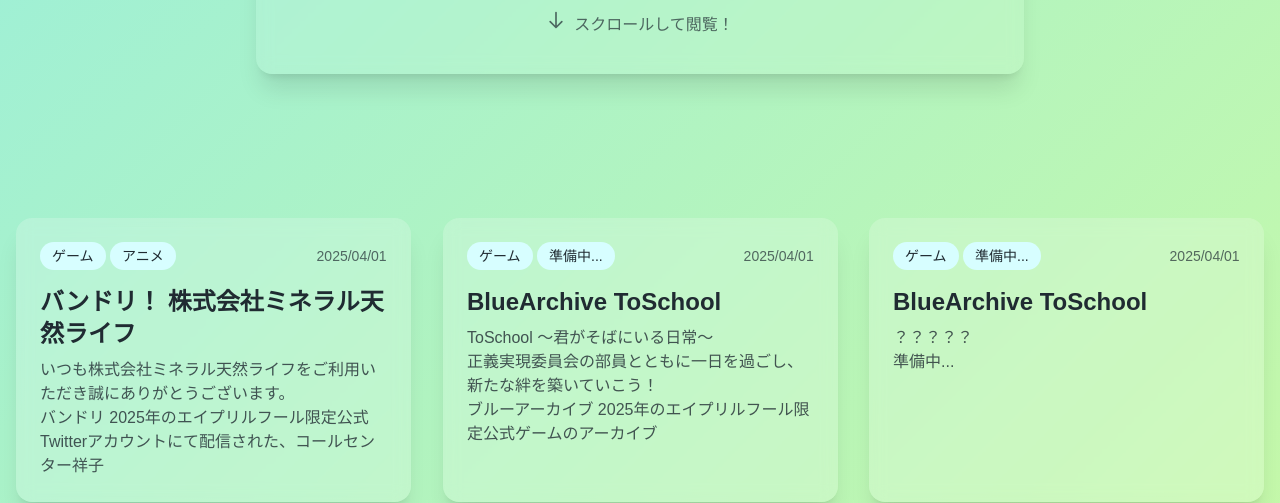
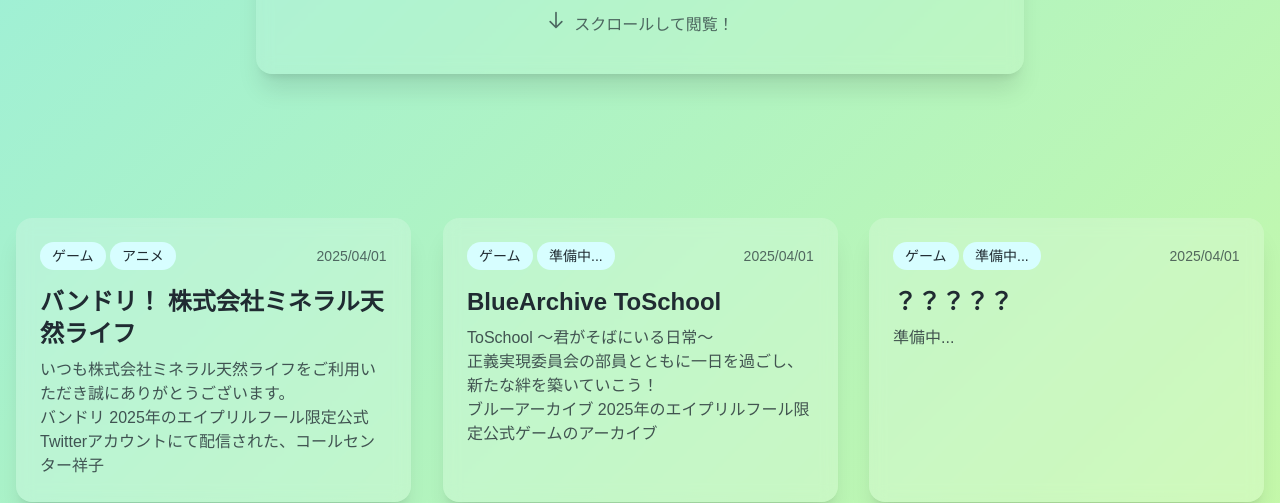
Before and after one commit to kuwacom/MemoryArchive, a plain HTML site: page archive/index.html in a window 1280 px wide. Shown: the part 462-965 px from the top of the page. Drawn offline with nearby package versions, Linux system fonts and the light colour scheme; a web font is replaced by a local one.

Commit message:
fix: 記入ミスを修正

```diff
--- a/archive/index.html
+++ b/archive/index.html
@@ -216,10 +216,7 @@
             <span class="inline-block px-3 py-1 text-sm text-[#202b32] bg-[#d7feff] rounded-full">ゲーム</span>
             <span class="inline-block px-3 py-1 text-sm text-[#202b32] bg-[#d7feff] rounded-full">準備中...</span>
           </div>
-          <h2 class="text-2xl font-bold text-[#202b32] mb-2">BlueArchive ToSchool</h2>
-          <p class="text-[#202b32]/80">
-            ？？？？？
-          </p>
+          <h2 class="text-2xl font-bold text-[#202b32] mb-2">？？？？？</h2>
           <p class="text-[#202b32]/80">
             準備中...
           </p>
```
